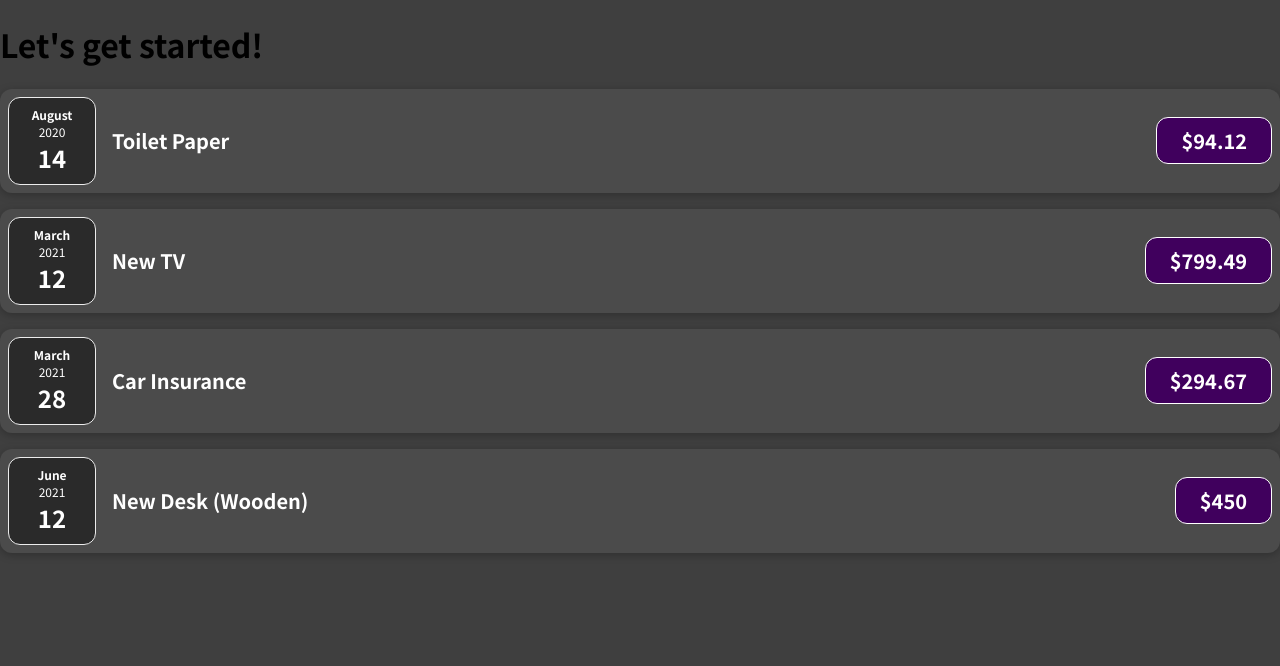
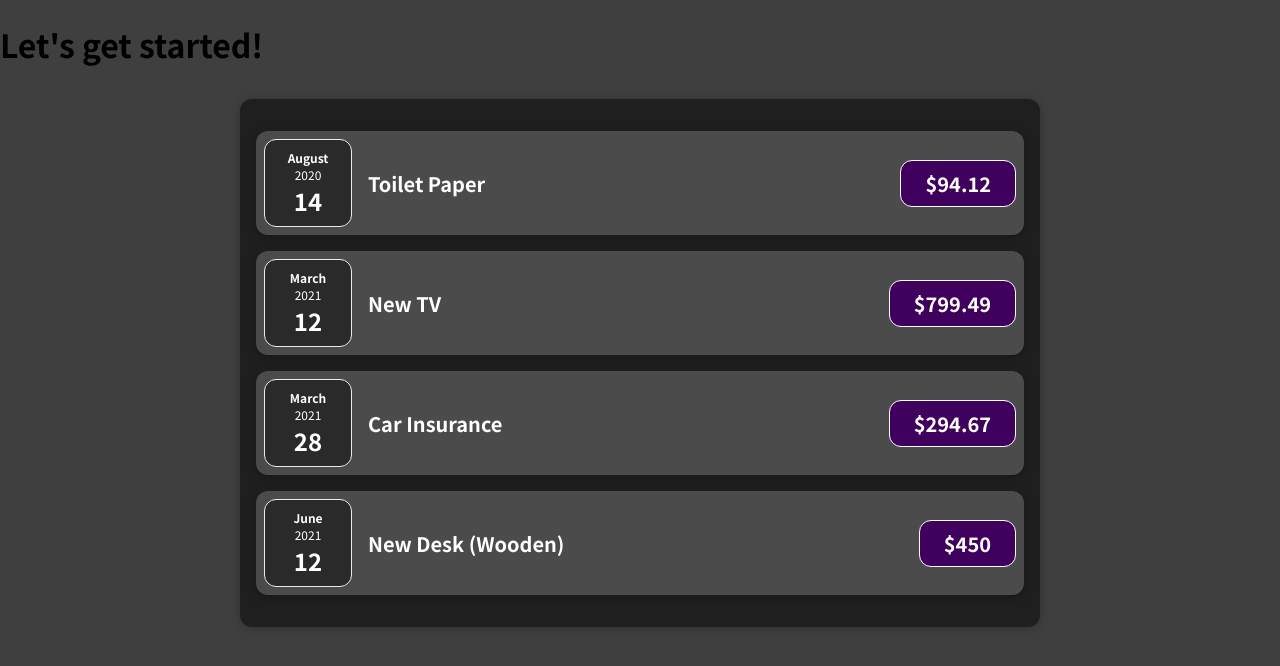
Before and after one commit to Devil9xpro/react-learning-project-1, a React (Create React App) app: page / in a window 1280 px wide. Shown: the top 666 px of the page. Built offline with nearby package versions, Linux system fonts and the light colour scheme; the HTML template or start-up script is replaced by a standard one.

Commit message:
wrap expenseItem into Expenses component

```diff
--- a/src/App.js
+++ b/src/App.js
@@ -1,4 +1,5 @@
 import ExpenseItem from "./components/ExpenseItem";
+import Expenses from "./components/Expenses";
 
 function App() {
     const expenses = [
@@ -10,10 +11,7 @@
 
     return (<div>
         <h1>Let's get started!</h1>
-        <ExpenseItem title={expenses[0].title} amount={expenses[0].amount} date={expenses[0].date}/>
-        <ExpenseItem title={expenses[1].title} amount={expenses[1].amount} date={expenses[1].date}/>
-        <ExpenseItem title={expenses[2].title} amount={expenses[2].amount} date={expenses[2].date}/>
-        <ExpenseItem title={expenses[3].title} amount={expenses[3].amount} date={expenses[3].date}/>
+        <Expenses items={expenses}/>
     </div>);
 }
 
--- /dev/null
+++ b/src/components/Expenses.css
@@ -0,0 +1,9 @@
+.expenses {
+    padding: 1rem;
+    background-color: rgb(31, 31, 31);
+    margin: 2rem auto;
+    width: 50rem;
+    max-width: 95%;
+    border-radius: 12px;
+    box-shadow: 0 1px 8px rgba(0, 0, 0, 0.25);
+}
--- /dev/null
+++ b/src/components/Expenses.jsx
@@ -0,0 +1,19 @@
+import ExpenseItem from "./ExpenseItem";
+import './Expenses.css'
+
+function Expenses(props) {
+    return (
+        <div className="expenses">
+            <ExpenseItem title={props.items[0].title} amount={props.items[0].amount}
+                         date={props.items[0].date}/>
+            <ExpenseItem title={props.items[1].title} amount={props.items[1].amount}
+                         date={props.items[1].date}/>
+            <ExpenseItem title={props.items[2].title} amount={props.items[2].amount}
+                         date={props.items[2].date}/>
+            <ExpenseItem title={props.items[3].title} amount={props.items[3].amount}
+                         date={props.items[3].date}/>
+        </div>
+    )
+}
+
+export default Expenses
```
